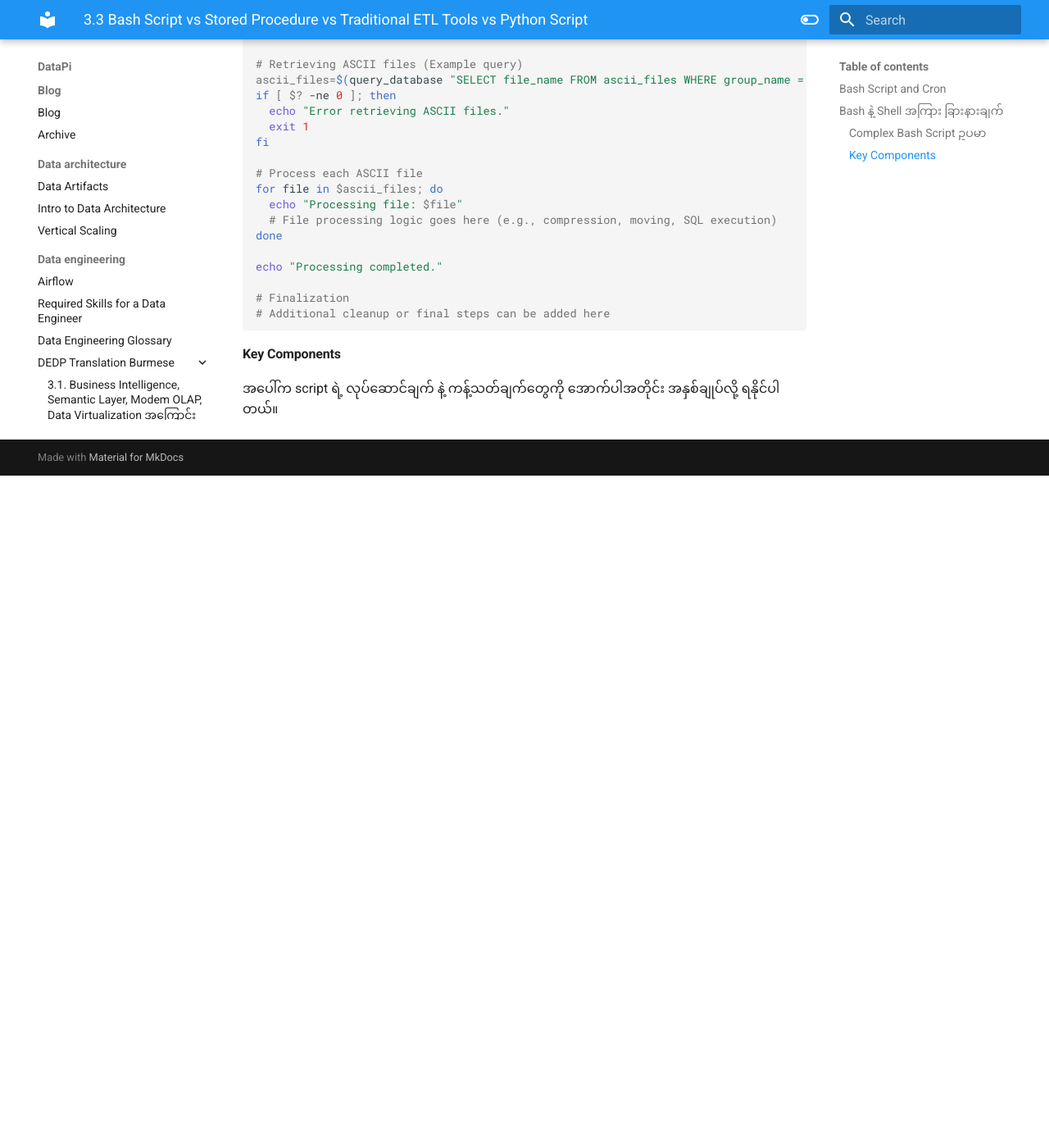
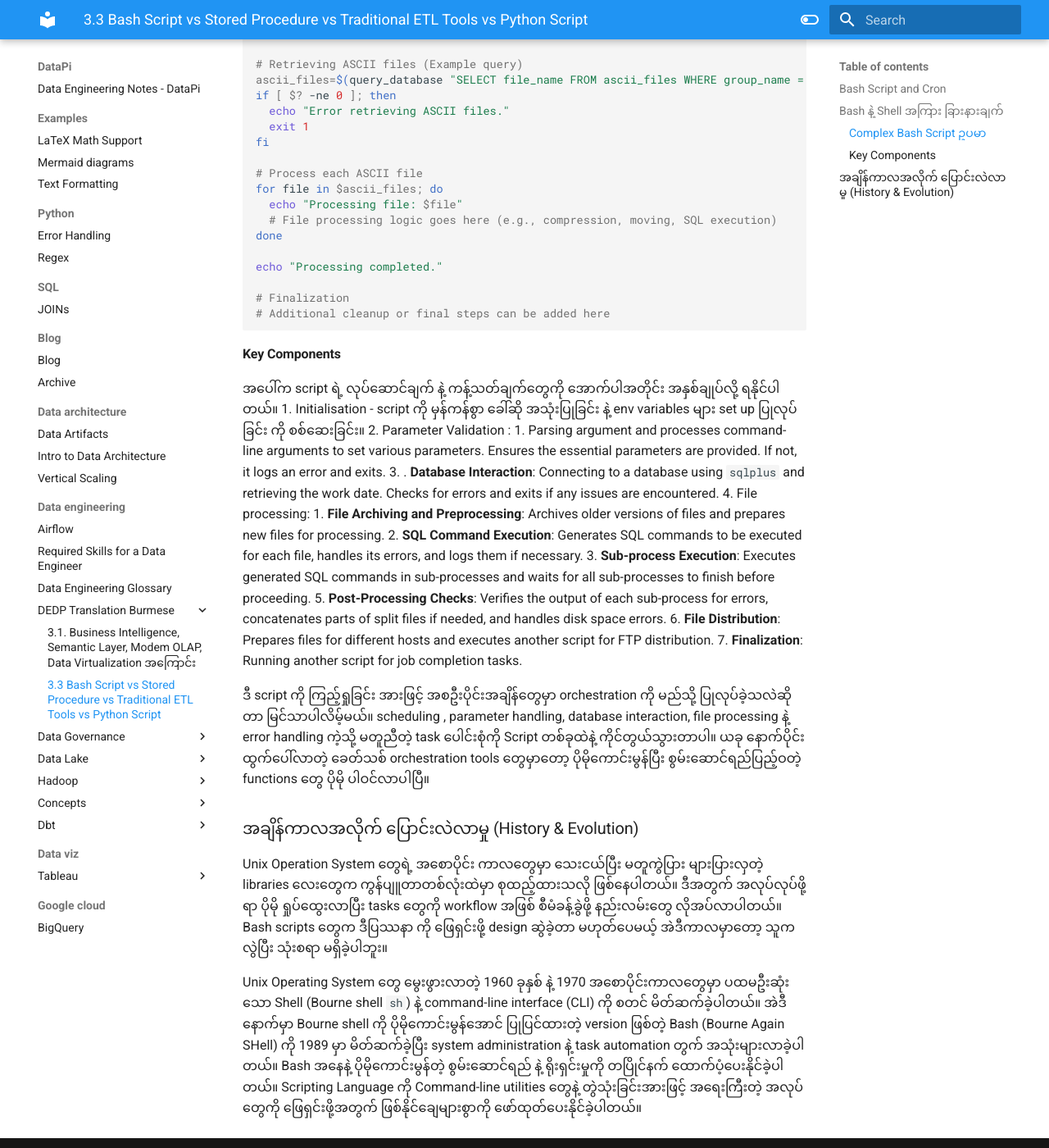
Before and after one commit to GmGniap/data-dev, an MkDocs documentation site: the page built from docs/data_engineering/DEDP Translation Burmese/3.3 Bash-Script vs Stored Procedure vs Traditional ETL Tools vs Python-Script.md, in a window 1280 px wide and 1400 px high, scrolled down 2211 px. Shown: the whole window at 82% size. Built offline with MkDocs 1.6.1 and Material for MkDocs 9.7.7, drawn with Linux system fonts in a browser that asks for light colours; before the commit the page ends 2791 px from its top, so only the background shows below that.

Commit message:
Bash translation : update

```diff
--- a/docs/data_engineering/DEDP Translation Burmese/3.3 Bash-Script vs Stored Procedure vs Traditional ETL Tools vs Python-Script.md
+++ b/docs/data_engineering/DEDP Translation Burmese/3.3 Bash-Script vs Stored Procedure vs Traditional ETL Tools vs Python-Script.md
@@ -116,3 +116,22 @@
 
 #### Key Components
 အပေါ်က script ရဲ့ လုပ်ဆောင်ချက် နဲ့ ကန့်သတ်ချက်တွေကို အောက်ပါအတိုင်း အနှစ်ချုပ်လို့ ရနိုင်ပါတယ်။
+1. Initialisation - script ကို မှန်ကန်စွာ ခေါ်ဆို အသုံးပြုခြင်း နဲ့ env variables များ set up ပြုလုပ်ခြင်း ကို  စစ်ဆေးခြင်း။
+2. Parameter Validation : 1. Parsing argument and processes command-line arguments to set various parameters. Ensures the essential parameters are provided. If not, it logs an error and exits.
+3. . **Database Interaction**: Connecting to a database using `sqlplus` and retrieving the work date. Checks for errors and exits if any issues are encountered.
+4. File processing:
+    1. **File Archiving and Preprocessing**: Archives older versions of files and prepares new files for processing.
+    2. **SQL Command Execution**: Generates SQL commands to be executed for each file, handles its errors, and logs them if necessary.
+    3. **Sub-process Execution**: Executes generated SQL commands in sub-processes and waits for all sub-processes to finish before proceeding.
+5. **Post-Processing Checks**: Verifies the output of each sub-process for errors, concatenates parts of split files if needed, and handles disk space errors.
+6. **File Distribution**: Prepares files for different hosts and executes another script for FTP distribution.
+7. **Finalization**: Running another script for job completion tasks.
+
+ဒီ script ကို ကြည့်ရှုခြင်း အားဖြင့် အစဦးပိုင်းအချိန်တွေမှာ orchestration ကို မည်သို့ ပြုလုပ်ခဲ့သလဲဆိုတာ မြင်သာပါလိမ့်မယ်။ scheduling , parameter handling, database interaction, file processing နဲ့ error handling ကဲ့သို့ မတူညီတဲ့ task ပေါင်းစုံကို Script တစ်ခုထဲနဲ့ ကိုင်တွယ်သွားတာပါ။ ယခု နောက်ပိုင်း ထွက်ပေါ်လာတဲ့ ခေတ်သစ် orchestration tools တွေမှာတော့ ပိုမိုကောင်းမွန်ပြီး စွမ်းဆောင်ရည်ပြည့်ဝတဲ့ functions တွေ ပိုမို ပါဝင်လာပါပြီ။
+
+
+### အချိန်ကာလအလိုက် ပြောင်းလဲလာမှု (History & Evolution)
+
+Unix Operation System တွေရဲ့ အစောပိုင်း ကာလတွေမှာ သေးငယ်ပြီး မတူကွဲပြား များပြားလှတဲ့ libraries လေးတွေက ကွန်ပျူတာတစ်လုံးထဲမှာ စုထည့်ထားသလို ဖြစ်နေပါတယ်။ ဒီအတွက် အလုပ်လုပ်ဖို့ရာ ပိုမို ရှုပ်ထွေးလာပြီး tasks တွေကို workflow အဖြစ် စီမံခန့်ခွဲဖို့ နည်းလမ်းတွေ လိုအပ်လာပါတယ်။ Bash scripts တွေက ဒီပြဿနာ ကို ဖြေရှင်းဖို့ design ဆွဲခဲ့တာ မဟုတ်ပေမယ့် အဲဒီကာလမှာတော့ သူက လွဲပြီး သုံးစရာ မရှိခဲ့ပါဘူး။
+
+Unix Operating System တွေ မွေးဖွားလာတဲ့ 1960 ခုနှစ် နဲ့ 1970 အစောပိုင်းကာလတွေမှာ ပထမဦးဆုံးသော Shell (Bourne shell `sh`) နဲ့ command-line interface (CLI) ကို စတင် မိတ်ဆက်ခဲ့ပါတယ်။ အဲဒီနောက်မှာ Bourne shell ကို ပိုမိုကောင်းမွန်အောင် ပြုပြင်ထားတဲ့ version ဖြစ်တဲ့ Bash (Bourne Again SHell) ကို 1989 မှာ မိတ်ဆက်ခဲ့ပြီး system administration နဲ့ task automation တွက် အသုံးများလာခဲ့ပါတယ်။ Bash အနေနဲ့ ပိုမိုကောင်းမွန်တဲ့ စွမ်းဆောင်ရည် နဲ့ ရိုးရှင်းမှုကို တပြိုင်နက် ထောက်ပံ့ပေးနိုင်ခဲ့ပါတယ်။ Scripting Language ကို Command-line utilities တွေနဲ့ တွဲသုံးခြင်းအားဖြင့် အရေးကြီးတဲ့ အလုပ်တွေကို ဖြေရှင်းဖို့အတွက် ဖြစ်နိုင်ချေများစွာကို ဖော်ထုတ်ပေးနိုင်ခဲ့ပါတယ်။
```
Also changed, not shown: docs/data_engineering/DEDP Translation Burmese/3.1. Business Intelligence, Semantic Layer, Modem OLAP, Data Virtualization အကြောင်း.md (+1 -0 lines).
